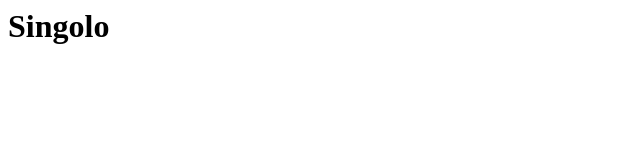
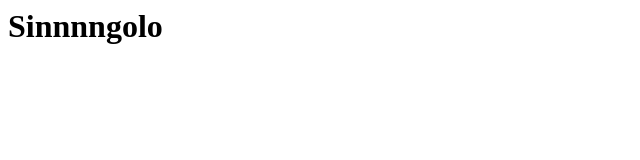
Before and after one commit to svatukhin/singolo, a plain HTML site: page index.html in a window 1280 px wide. Shown: the whole page, without its empty margins (0-640 px from the left). Drawn offline with Linux system fonts and the light colour scheme.

Commit message:
update index.html

```diff
--- a/index.html
+++ b/index.html
@@ -5,6 +5,6 @@
     <title>Singolo</title>
 </head>
 <body>
-    <h1>Singolo</h1>
+    <h1>Sinnnngolo</h1>
 </body>
 </html>
```
